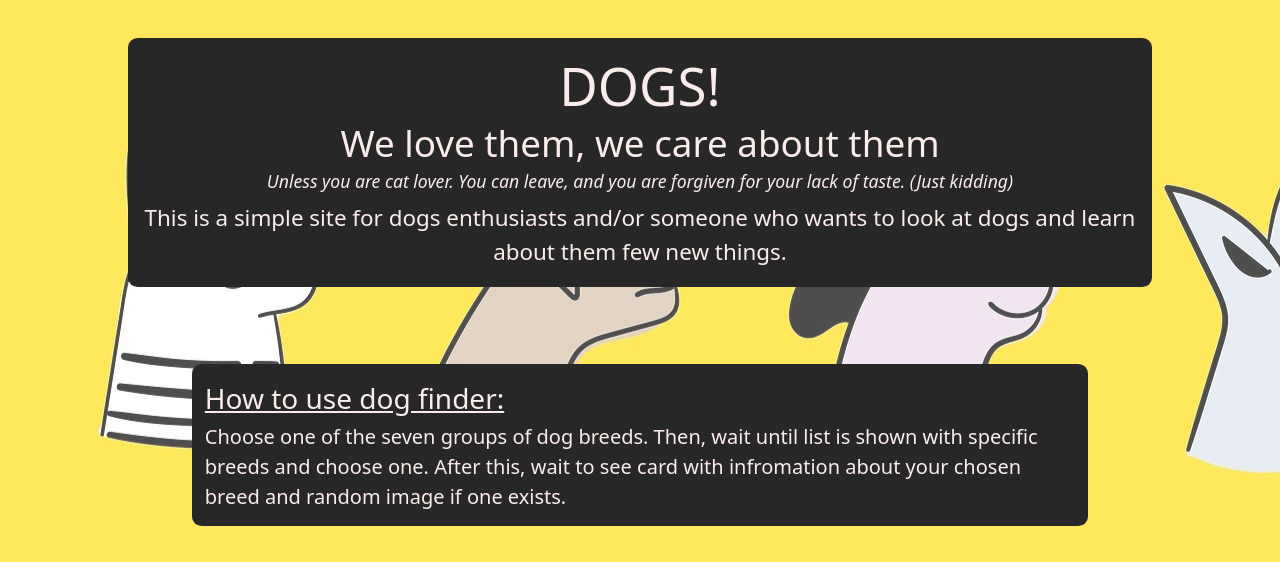
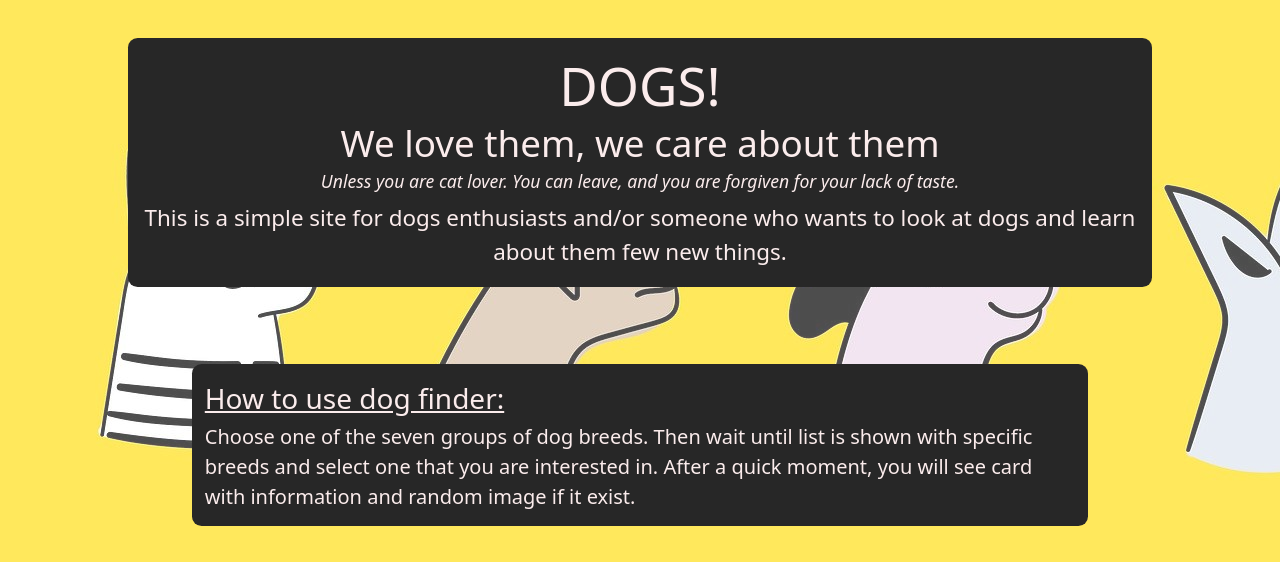
Before and after one commit to Nordslig/dogs, a React (Create React App) app: page / in a window 1280 px wide. Shown: the top 562 px of the page. Built offline with nearby package versions, Linux system fonts and the light colour scheme; no server answers.

Commit message:
add changes, fixes, format code, end

```diff
--- a/src/components/Form.tsx
+++ b/src/components/Form.tsx
@@ -118,7 +118,9 @@ const Form = () => {
     setBreedsList(breedsListTemp);
   };
 
-  const fetchDog = async () => {
+  const fetchDog = async (event: React.SyntheticEvent) => {
+    event.preventDefault();
+
     const currentDog = breedsList.find((breed) => breed.id === dogInfo?.id);
 
     if (!currentDog) return setIsChosen(false);
--- a/src/components/Header.tsx
+++ b/src/components/Header.tsx
@@ -8,7 +8,7 @@ const Header = () => {
         <h2>We love them, we care about them</h2>
         <em>
           Unless you are cat lover. You can leave, and you are forgiven for your
-          lack of taste. (Just kidding)
+          lack of taste.
         </em>
       </div>
       <p>
--- a/src/components/Info.module.css
+++ b/src/components/Info.module.css
@@ -30,20 +30,12 @@
 
 @media (min-width: 1280px) {
   .footer_title {
+    margin: 0.4rem 1rem;
     font-size: 1.3rem;
   }
 
   .footer_list {
     font-size: 1.05rem;
-  }
-}
-
-@media (min-width: 1600px) {
-  .footer_title {
-    margin: 0.4rem 1rem;
-  }
-
-  .footer_list {
     flex-direction: row;
     justify-content: space-around;
     padding-top: 0;
--- a/src/components/Main.module.css
+++ /dev/null
@@ -1,3 +0,0 @@
-.welcome {
-  /* width: 20%; */
-}
--- a/src/components/Usage.tsx
+++ b/src/components/Usage.tsx
@@ -5,9 +5,10 @@ const Usage = () => {
     <div className={styles.usage}>
       <h3>How to use dog finder:</h3>
       <p>
-        Choose one of the seven groups of dog breeds. Then, wait until list is
-        shown with specific breeds and choose one. After this, wait to see card
-        with infromation about your chosen breed and random image if one exists.
+        Choose one of the seven groups of dog breeds. Then wait until list is
+        shown with specific breeds and select one that you are interested in.
+        After a quick moment, you will see card with information and random
+        image if it exist.
       </p>
     </div>
   );
```
Also changed, not shown: src/App.module.css (deleted, +0 -8 lines).
